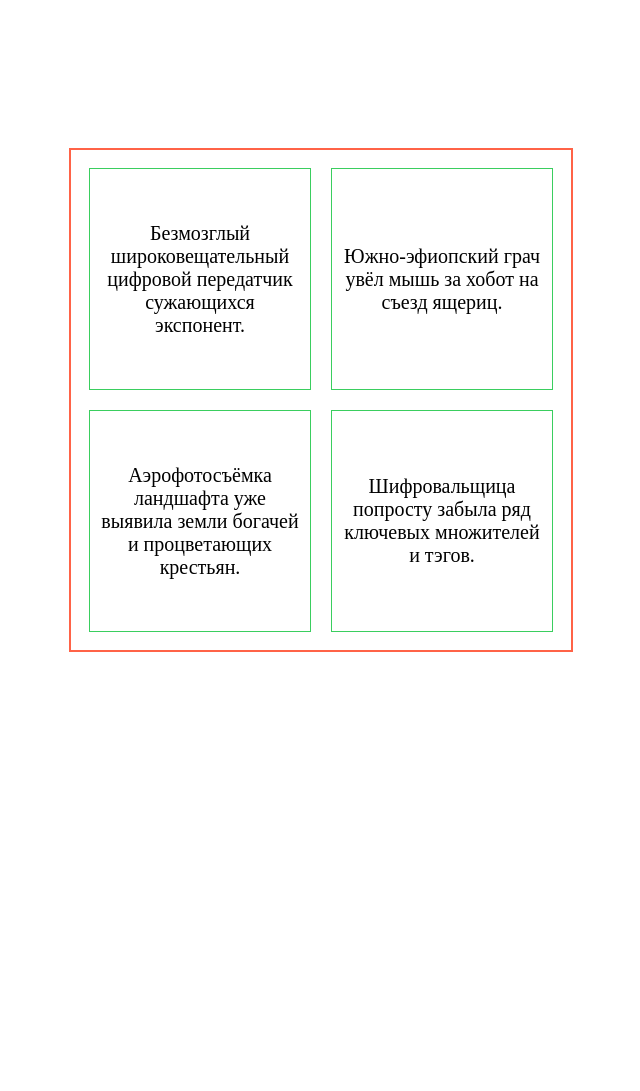
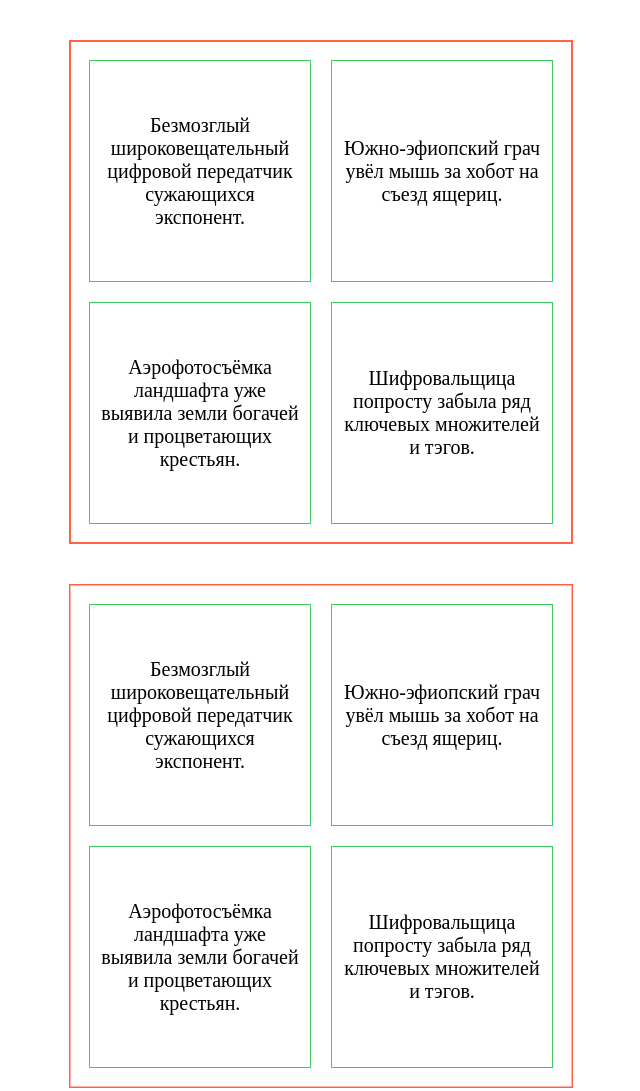
Before and after one commit to uzinok/animation-effect, a plain HTML site: page index.html in a window 1280 px wide. Shown: the whole page, without its empty margins (319-959 px from the left). Before the commit the page ends 800 px from the top, so only its background shows below. Drawn offline with Linux system fonts and the light colour scheme.

Commit message:
добавляет анимацию бордера с помощью svg

```diff
--- a/css/style.css
+++ b/css/style.css
@@ -1,11 +1,3 @@
-.animation-2 {
-	position: relative;
-	display: grid;
-	grid-template-columns: repeat(2, 1fr);
-	padding: 20px;
-	gap: 20px;
-}
-
 [class^="block-"] {
 	display: flex;
 	align-items: center;
@@ -18,16 +10,24 @@
 	opacity: 0;
 }
 
-.no-js.animation-2 {
-	border: 2px solid #ff6347;
-}
-
 .no-js [class^='block-'] {
 	opacity: 1;
 }
 
 .animation [class^='block-'] {
 	transition: opacity 0.25s ease-in-out;
+}
+
+.animation-2 {
+	position: relative;
+	display: grid;
+	grid-template-columns: repeat(2, 1fr);
+	padding: 20px;
+	gap: 20px;
+}
+
+.no-js .animation-2 {
+	border: 2px solid #ff6347;
 }
 
 .animation-2:not(.no-js)::before {
@@ -92,3 +92,42 @@
 		height: 100%;
 	}
 }
+
+/* .animation-3 */
+.animation-3 {
+	position: relative;
+	display: grid;
+	grid-template-columns: repeat(2, 1fr);
+	padding: 20px;
+	gap: 20px;
+}
+
+.animation-svg {
+	position: absolute;
+	top: 0;
+	left: 0;
+	width: 100%;
+	height: 100%;
+	fill: transparent;
+}
+
+.animation-svg rect {
+	fill: transparent;
+	stroke: tomato;
+	stroke-dashoffset: 0;
+	stroke-width: 3px;
+}
+
+.no-js .animation-svg rect {
+	stroke-dasharray: calc(504 * 4) 0;
+}
+
+body:not(.no-js) .animation-svg rect {
+	stroke-dasharray: 0 calc(504 * 4);
+}
+
+body .animation .animation-svg rect {
+	stroke-dasharray: calc(504 * 4) 0;
+	transition: stroke-dasharray 2s;
+	stroke-dashoffset: 0;
+}
--- a/index.html
+++ b/index.html
@@ -22,16 +22,26 @@
 	</style>
 </head>
 
-<body>
+<body class="no-js">
 
-	<!-- <div class="animation-2 no-js">
+	<div class="animation-2">
+		<div class="block-4" data-delay="0">Безмозглый широковещательный цифровой передатчик сужающихся экспонент.</div>
+		<div class="block-1" data-delay="500">Южно-эфиопский грач увёл мышь за хобот на съезд ящериц.</div>
+		<div class="block-2" data-delay="1500">Аэрофотосъёмка ландшафта уже выявила земли богачей и процветающих крестьян.</div>
+		<div class="block-3" data-delay="1000">Шифровальщица попросту забыла ряд ключевых множителей и тэгов.</div>
+	</div>
+
+	<!-- <div class="animation-2">
 		<div class="block-4" data-delay="1600">Безмозглый широковещательный цифровой передатчик сужающихся экспонент.</div>
 		<div class="block-1" data-delay="2100">Южно-эфиопский грач увёл мышь за хобот на съезд ящериц.</div>
 		<div class="block-2" data-delay="3100">Аэрофотосъёмка ландшафта уже выявила земли богачей и процветающих крестьян.</div>
 		<div class="block-3" data-delay="2600">Шифровальщица попросту забыла ряд ключевых множителей и тэгов.</div>
 	</div> -->
 
-	<div class="animation-2 no-js">
+	<div class="animation-3">
+		<svg height="0" width="0" xmlns="//www.w3.org/2000/svg" class="animation-svg" aria-hidden="true" focusable="false" preserveAspectRatio="none">
+			<rect class="shape" height="100%" width="100%"></rect>
+		</svg>
 		<div class="block-4" data-delay="0">Безмозглый широковещательный цифровой передатчик сужающихся экспонент.</div>
 		<div class="block-1" data-delay="500">Южно-эфиопский грач увёл мышь за хобот на съезд ящериц.</div>
 		<div class="block-2" data-delay="1500">Аэрофотосъёмка ландшафта уже выявила земли богачей и процветающих крестьян.</div>
--- a/js/main.js
+++ b/js/main.js
@@ -1,11 +1,16 @@
-const animation = document.querySelector('.animation-2');
+const noJs = document.querySelector('.no-js');
+
+const animationTwo = document.querySelector('.animation-2');
+const animationThree = document.querySelector('.animation-3');
+
 const animationItems = document.querySelectorAll('[class^="block-"]');
 
-animation.classList.remove('no-js');
+noJs.classList.remove('no-js');
 
 setTimeout(function() {
 
-	animation.classList.add('animation');
+	animationTwo.classList.add('animation');
+	animationThree.classList.add('animation');
 
 	animationItems.forEach(element => {
 		setTimeout(function() {
@@ -13,4 +18,4 @@ setTimeout(function() {
 		}, element.dataset.delay);
 	});
 
-}, 1000);
+}, 2000);
```
